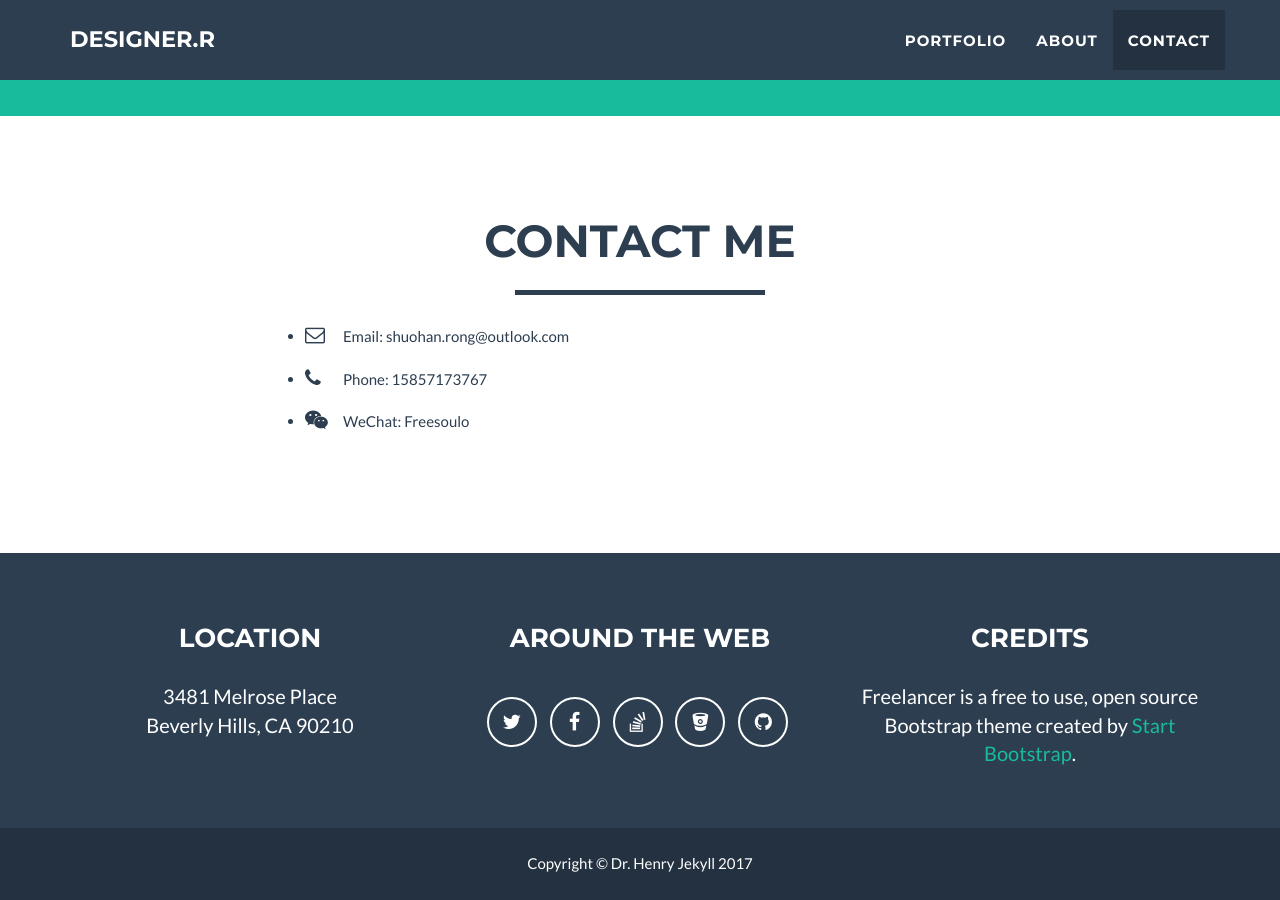
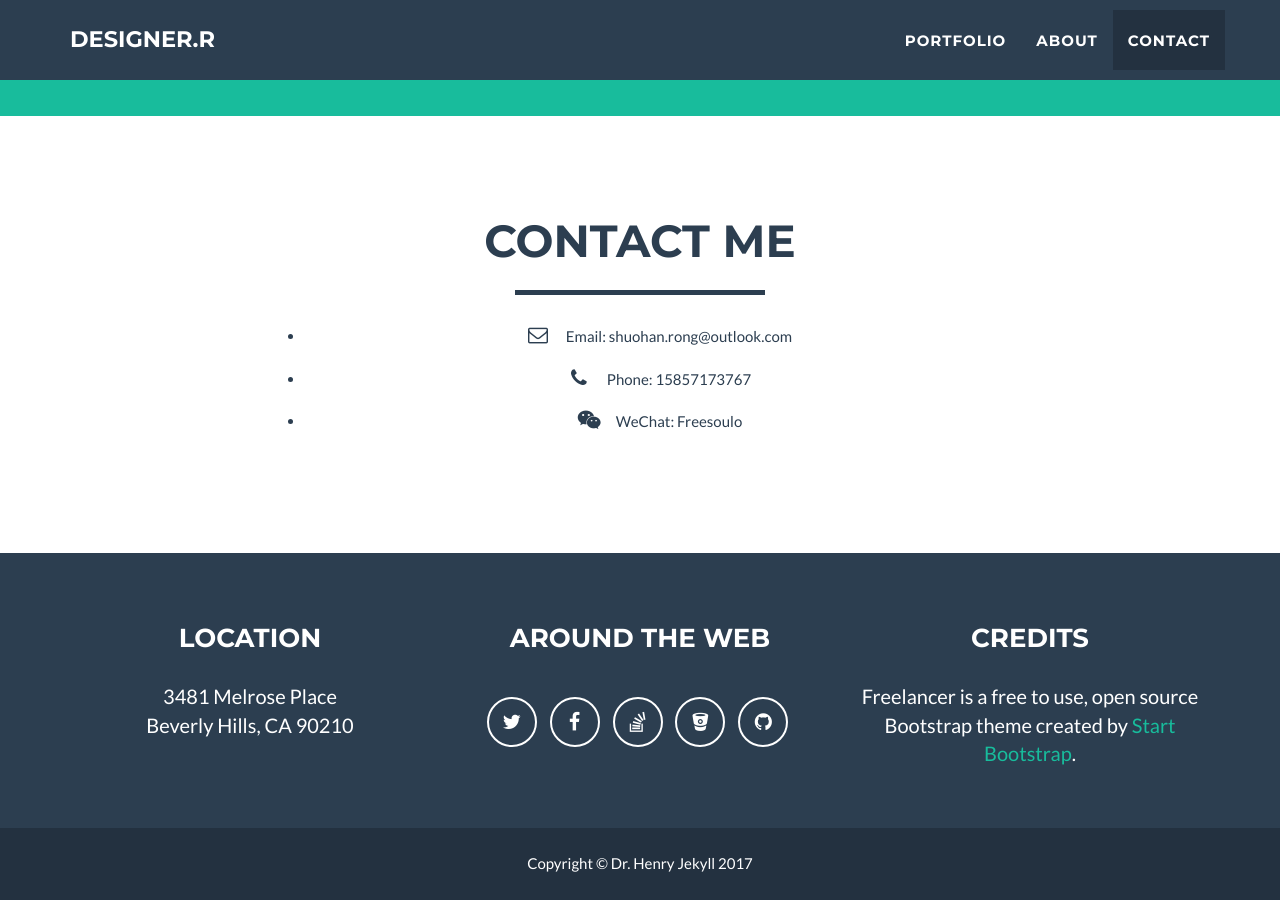
Before and after one commit to shuohanr/shuohanr.github.io, a Jekyll site: the page built from index.html, in a window 1280 px wide and 900 px high, scrolled down 2122 px. Built offline with Jekyll 4.4.1, drawn with Linux system fonts in a browser that asks for light colours.

Commit message:
联系方式居中

```diff
--- a/_includes/contact_raw.html
+++ b/_includes/contact_raw.html
@@ -8,7 +8,7 @@
             </div>
         </div>
         <div class="row">
-            <div class="col-lg-8 col-lg-offset-2">
+            <div class="col-lg-8 col-lg-offset-2 text-center">
                 <ul class="address-block">
                     <li>
                         <i class="fa fa-envelope-o"> </i> Email: shuohan.rong@outlook.com
```
